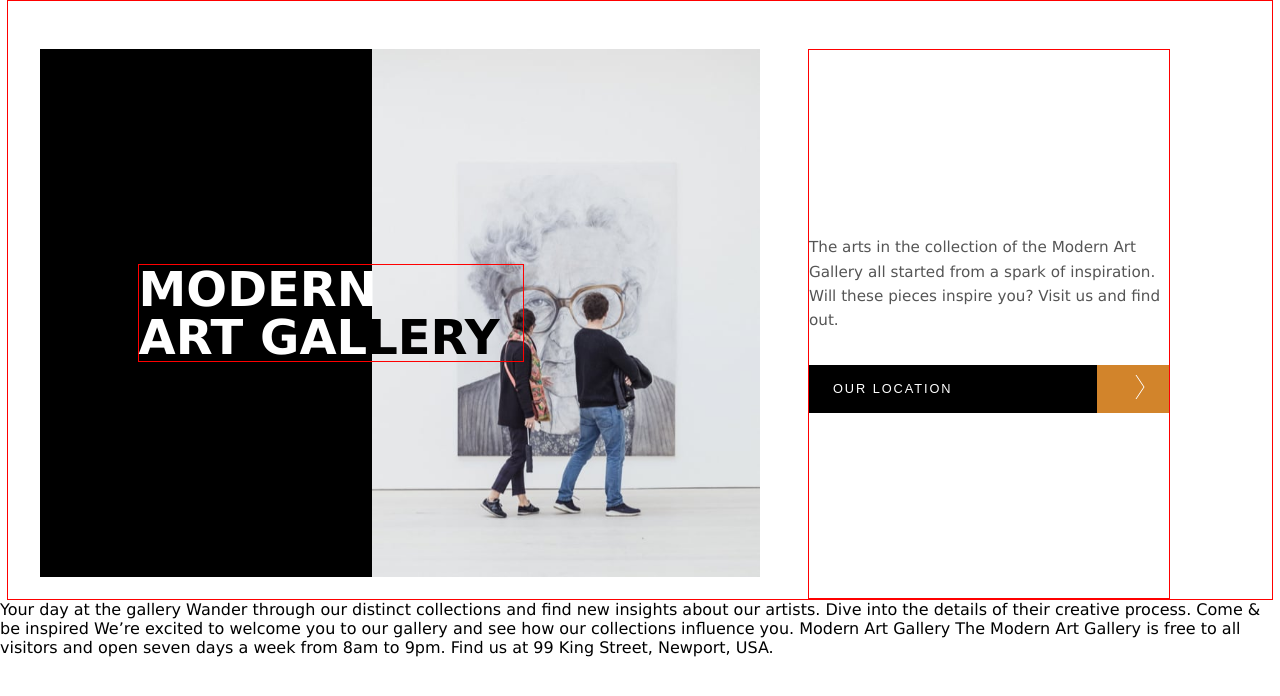
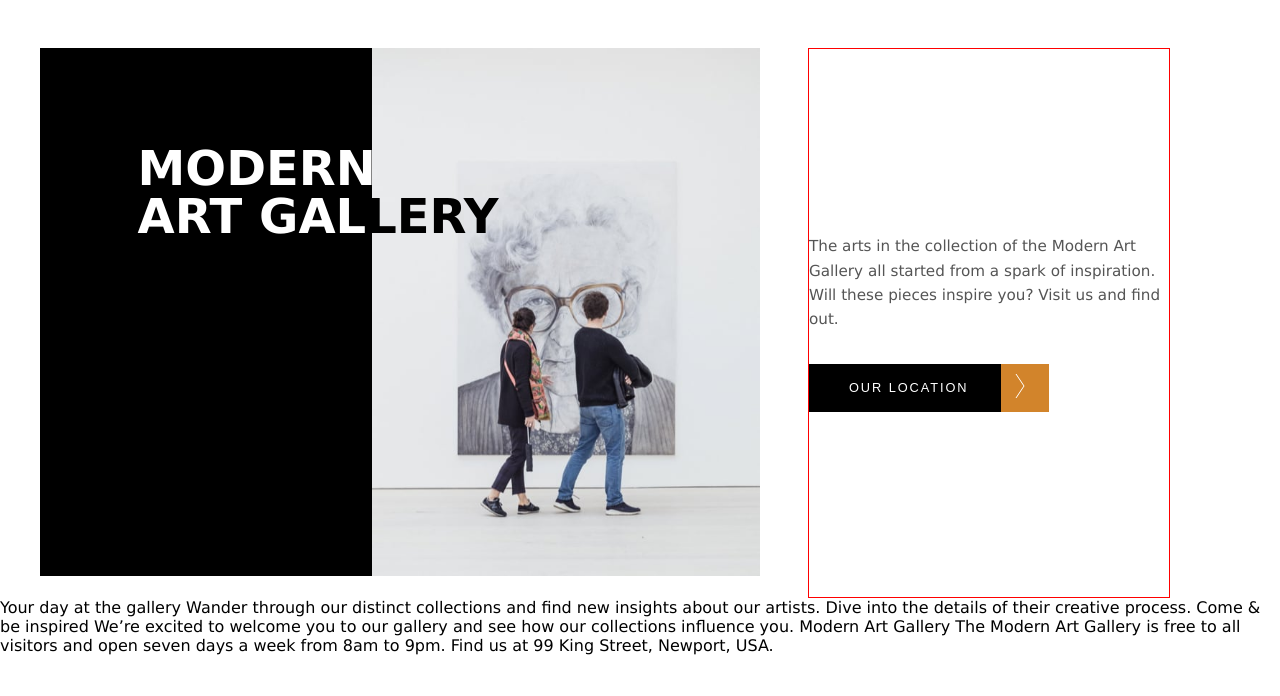
Before and after one commit to SvetlinGG/front-end-mentor, a plain HTML site: page art-gallery-website/art-gallery-website/starter-code/index.html in a window 1280 px wide. Drawn offline with Linux system fonts and the light colour scheme.

Commit message:
right side element

```diff
--- a/art-gallery-website/art-gallery-website/starter-code/style.css
+++ b/art-gallery-website/art-gallery-website/starter-code/style.css
@@ -10,7 +10,6 @@ body {
     padding: 3rem 2rem 0 2em;
     display: flex;
     gap: 3rem;
-    border: 1px solid red;
   }
 
 
@@ -38,13 +37,13 @@ body {
   }
 
   .hero-title {
-    margin: 3rem 3.6rem;
+    margin: 0 3.6rem;
     font-size: 3rem;
     line-height: 1;
     position: absolute;
     width: 8em;
     color: #fff;
-    border: 1px solid red;
+    top: 18%;
   }
   span {
     color: #000;
@@ -82,6 +81,7 @@ body {
     cursor: pointer;
     padding: 0 1.5rem;
     height: 3rem;
+    width: 15rem;
     color: #fff;
     background: linear-gradient(90deg, #000 0 80%, #d2842b 80% 100%);
   }
@@ -89,6 +89,7 @@ body {
   .hero-btn-label {
     font-size: 0.8rem;
     letter-spacing: 0.15em;
+    padding-left: 1rem;
     color: white;
   }
 
```
